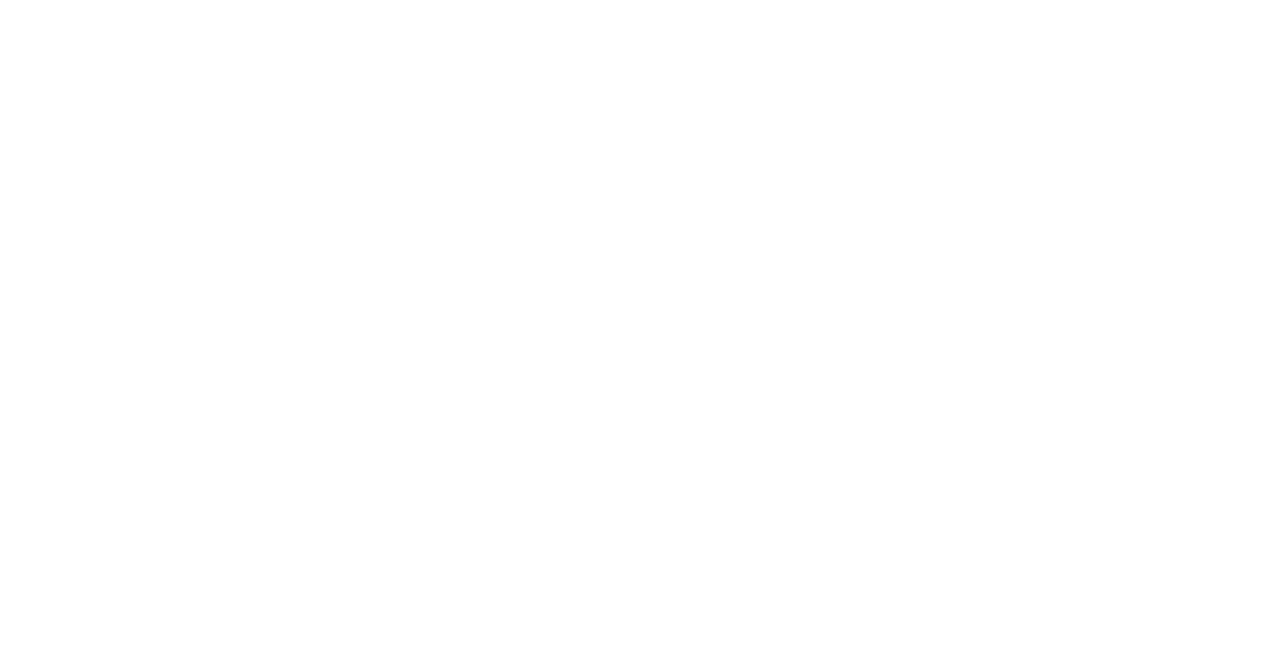
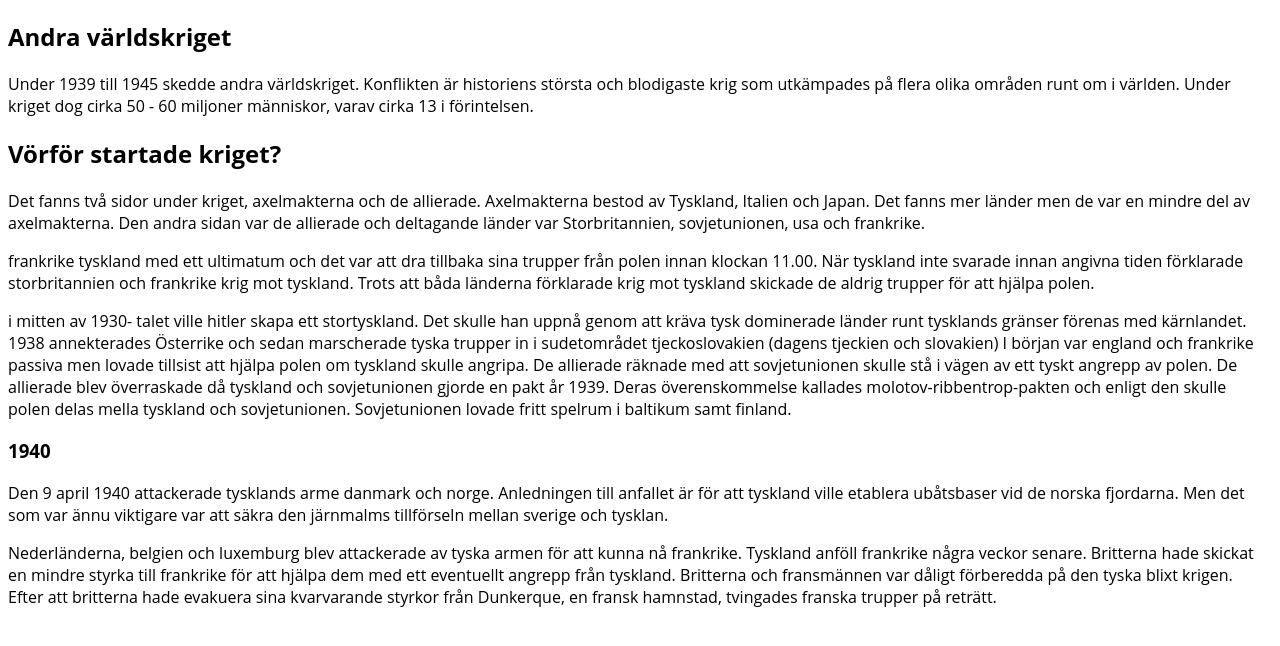
Before and after one commit to Nstersleep/informative_webite, a plain HTML site: page index.html in a window 1280 px wide. Drawn offline with Linux system fonts and the light colour scheme.

Commit message:
added a bunch of files and text

```diff
--- a/index.html
+++ b/index.html
@@ -2,5 +2,87 @@
 
 <head>
    <meta charset="utf-8" />
-   <title>Första världskriget|Allt du behöver veta</title>
+   <title>Om andra världskriget</title>
+   <link rel="stylesheet" href="style.css">
 </head>
+
+<body>
+   <article>
+   <h1>Andra världskriget</h1>
+   <p>Under 1939 till 1945 skedde andra världskriget. Konflikten
+      är historiens största och blodigaste krig som
+      utkämpades på flera olika områden runt om i världen.
+      Under kriget dog cirka 50 - 60 miljoner människor,
+      varav cirka 13 i förintelsen. </p>
+
+      <h2>Vörför startade kriget?</h2>
+
+      <p>Det fanns två sidor under kriget,
+         axelmakterna och de allierade. Axelmakterna bestod av
+         Tyskland, Italien och Japan. Det fanns mer
+         länder men de var en mindre del av axelmakterna.
+         Den andra sidan var de allierade och deltagande länder
+         var Storbritannien, sovjetunionen, usa och frankrike.
+         </p>
+
+         <p>
+            frankrike tyskland med ett ultimatum och det var att
+            dra tillbaka sina trupper från polen innan klockan
+            11.00. När tyskland inte svarade innan angivna tiden
+            förklarade storbritannien och frankrike krig mot
+            tyskland. Trots att båda länderna förklarade krig mot
+            tyskland skickade de aldrig trupper för att hjälpa polen.
+         </p>
+
+         <p>i mitten av 1930- talet ville hitler skapa ett
+            stortyskland. Det skulle han uppnå genom att
+            kräva tysk dominerade länder runt tysklands gränser
+            förenas med kärnlandet. 1938 annekterades Österrike
+            och sedan marscherade tyska trupper in i
+            sudetområdet tjeckoslovakien
+            (dagens tjeckien och slovakien)
+
+            I början var england och frankrike passiva men
+            lovade tillsist att hjälpa polen om tyskland
+            skulle angripa. De allierade räknade med att
+            sovjetunionen skulle stå i vägen av ett tyskt
+            angrepp av polen. De allierade blev överraskade
+            då tyskland och sovjetunionen  gjorde en
+            pakt år 1939. Deras överenskommelse kallades
+            molotov-ribbentrop-pakten och enligt den skulle
+            polen delas mella tyskland och sovjetunionen.
+            Sovjetunionen lovade fritt spelrum i baltikum
+            samt finland. </p>
+
+
+             <h3>1940</h3>
+            <p>Den 9 april 1940 attackerade tysklands arme
+               danmark och norge. Anledningen till
+               anfallet är för att tyskland ville etablera
+               ubåtsbaser vid de norska fjordarna.
+               Men det som var ännu viktigare var att säkra
+               den järnmalms tillförseln mellan sverige
+               och tysklan.
+              </p>
+
+            <p>Nederländerna, belgien och luxemburg blev
+               attackerade av tyska armen för att kunna
+               nå frankrike. Tyskland anföll frankrike
+               några veckor senare. Britterna hade skickat
+               en mindre styrka till frankrike för att
+               hjälpa dem med ett eventuellt angrepp från
+               tyskland. Britterna och fransmännen var
+               dåligt förberedda på den tyska blixt krigen.
+               Efter att britterna hade evakuera sina
+               kvarvarande styrkor från Dunkerque, en fransk
+               hamnstad, tvingades franska
+               trupper på reträtt.
+               </p>
+
+
+
+
+
+
+   </article>
+</body>
--- a/style.css
+++ b/style.css
@@ -0,0 +1,4 @@
+body {
+    background-color: rgb(255, 255, 255);
+    font-family: 'Open Sans', 'Helvetica Neue', sans-serif
+}
```
Also changed, not shown: blixtkrig.html (added), två-sidor.html (added).
